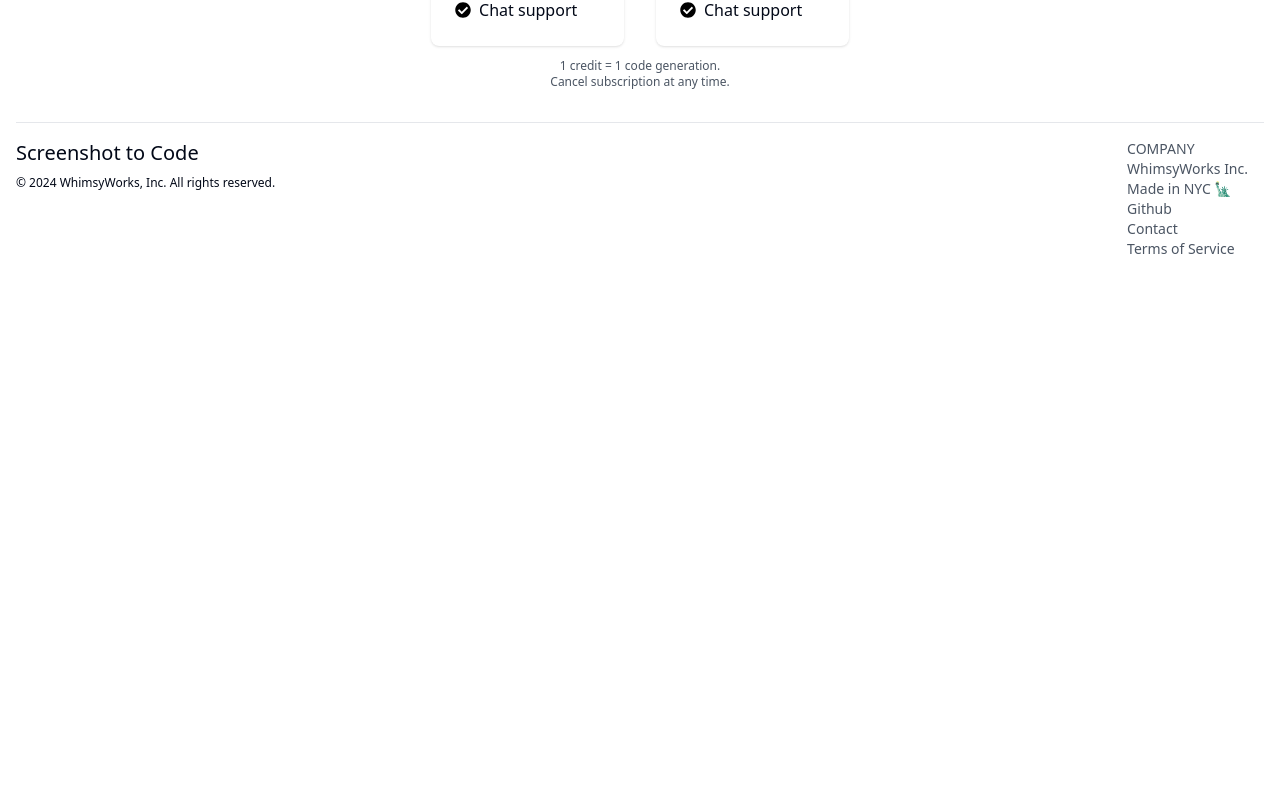
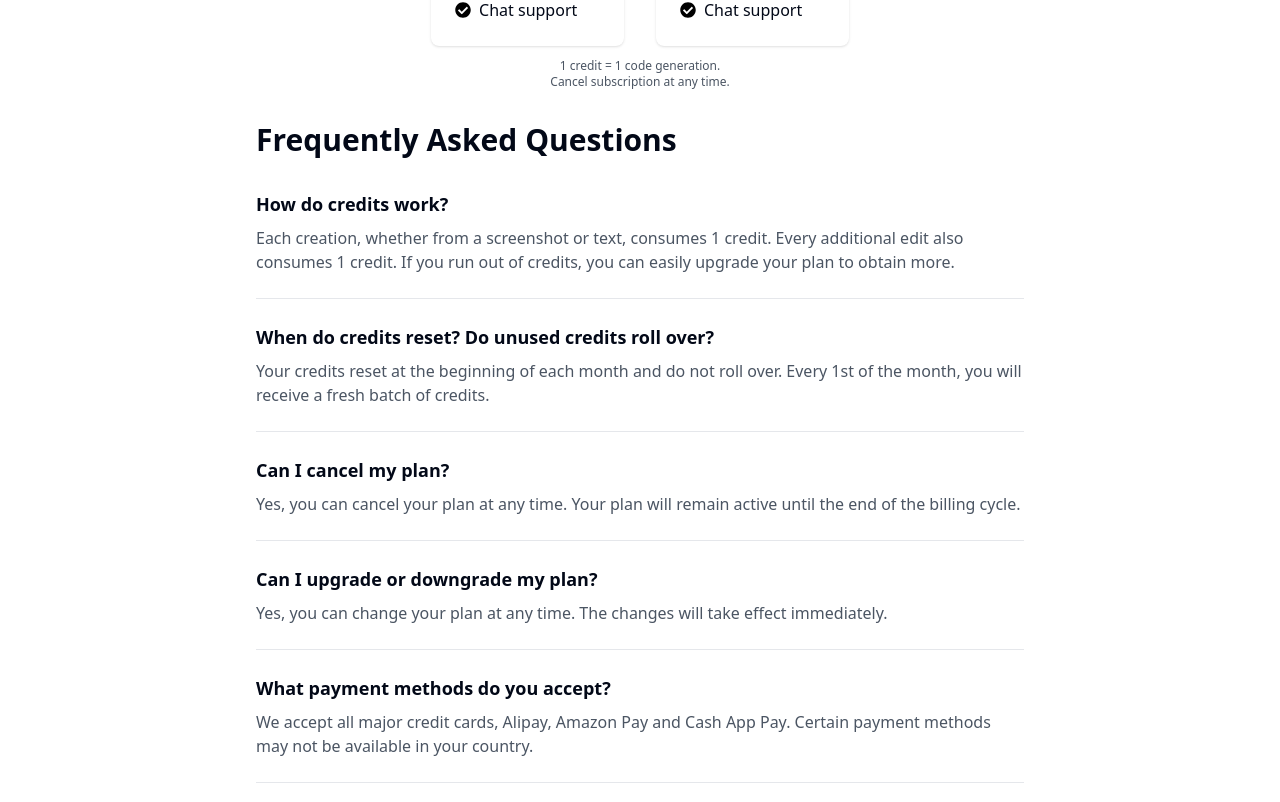
Before and after one commit to abi/screenshot-to-code, a React (Vite) app in the folder frontend/: page /pricing in a window 1280 px wide. Shown: the part 398-1200 px from the top of the page. Before the commit the page ends 800 px from the top, so only its background shows below. Built offline with nearby package versions, Linux system fonts and the light colour scheme; no server answers.

Commit message:
add some FAQs

```diff
--- /dev/null
+++ b/frontend/src/components/hosted/FAQs.tsx
@@ -0,0 +1,45 @@
+function FAQs() {
+  const faqs = [
+    {
+      question: "How do credits work?",
+      answer:
+        "Each creation, whether from a screenshot or text, consumes 1 credit. Every additional edit also consumes 1 credit. If you run out of credits, you can easily upgrade your plan to obtain more.",
+    },
+    {
+      question: "When do credits reset? Do unused credits roll over?",
+      answer:
+        "Your credits reset at the beginning of each month and do not roll over. Every 1st of the month, you will receive a fresh batch of credits.",
+    },
+    {
+      question: "Can I cancel my plan?",
+      answer:
+        "Yes, you can cancel your plan at any time. Your plan will remain active until the end of the billing cycle.",
+    },
+    {
+      question: "Can I upgrade or downgrade my plan?",
+      answer:
+        "Yes, you can change your plan at any time. The changes will take effect immediately.",
+    },
+    {
+      question: "What payment methods do you accept?",
+      answer:
+        "We accept all major credit cards, Alipay, Amazon Pay and Cash App Pay. Certain payment methods may not be available in your country.",
+    },
+  ];
+
+  return (
+    <div className="max-w-3xl mx-auto mb-16">
+      <h2 className="text-3xl font-bold mb-8">Frequently Asked Questions</h2>
+      <div className="space-y-6">
+        {faqs.map((faq, index) => (
+          <div key={index} className="border-b border-gray-200 pb-6">
+            <h3 className="text-lg font-semibold mb-2">{faq.question}</h3>
+            <p className="text-gray-600">{faq.answer}</p>
+          </div>
+        ))}
+      </div>
+    </div>
+  );
+}
+
+export default FAQs;
--- a/frontend/src/components/hosted/PricingPage.tsx
+++ b/frontend/src/components/hosted/PricingPage.tsx
@@ -1,17 +1,16 @@
 import React from "react";
 import Footer from "./LandingPage/Footer";
 import PricingPlans from "./payments/PricingPlans";
+import FAQs from "./FAQs";
 
 const PricingPage: React.FC = () => {
   return (
     <div className="container mx-auto px-4 py-8">
       <h1 className="text-3xl font-bold mb-6">Screenshot to Code Pricing</h1>
-
       <PricingPlans />
-
       {/* Spacer */}
       <div className="text-center mt-8"></div>
-
+      <FAQs />
       <Footer />
     </div>
   );
```
